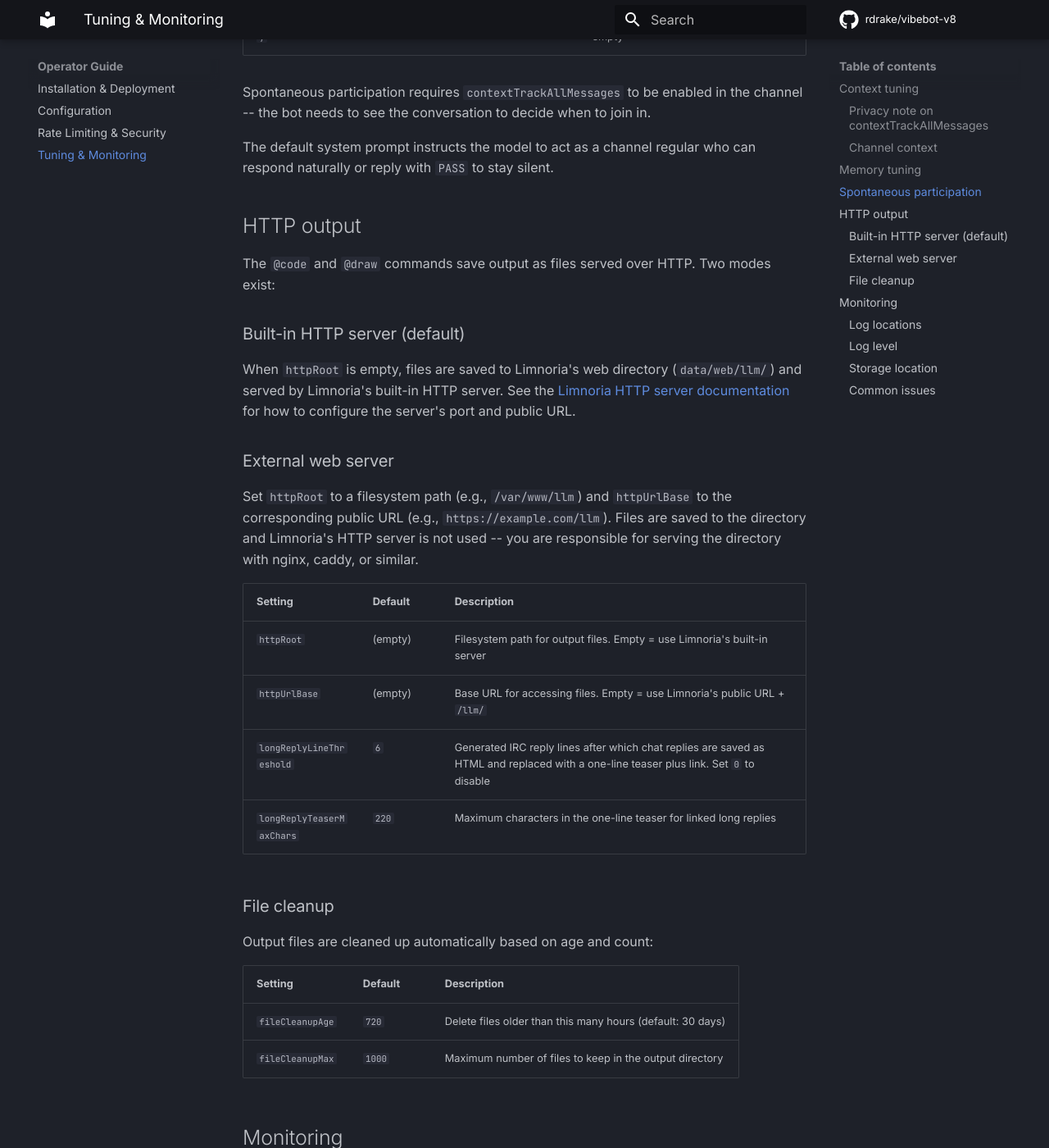
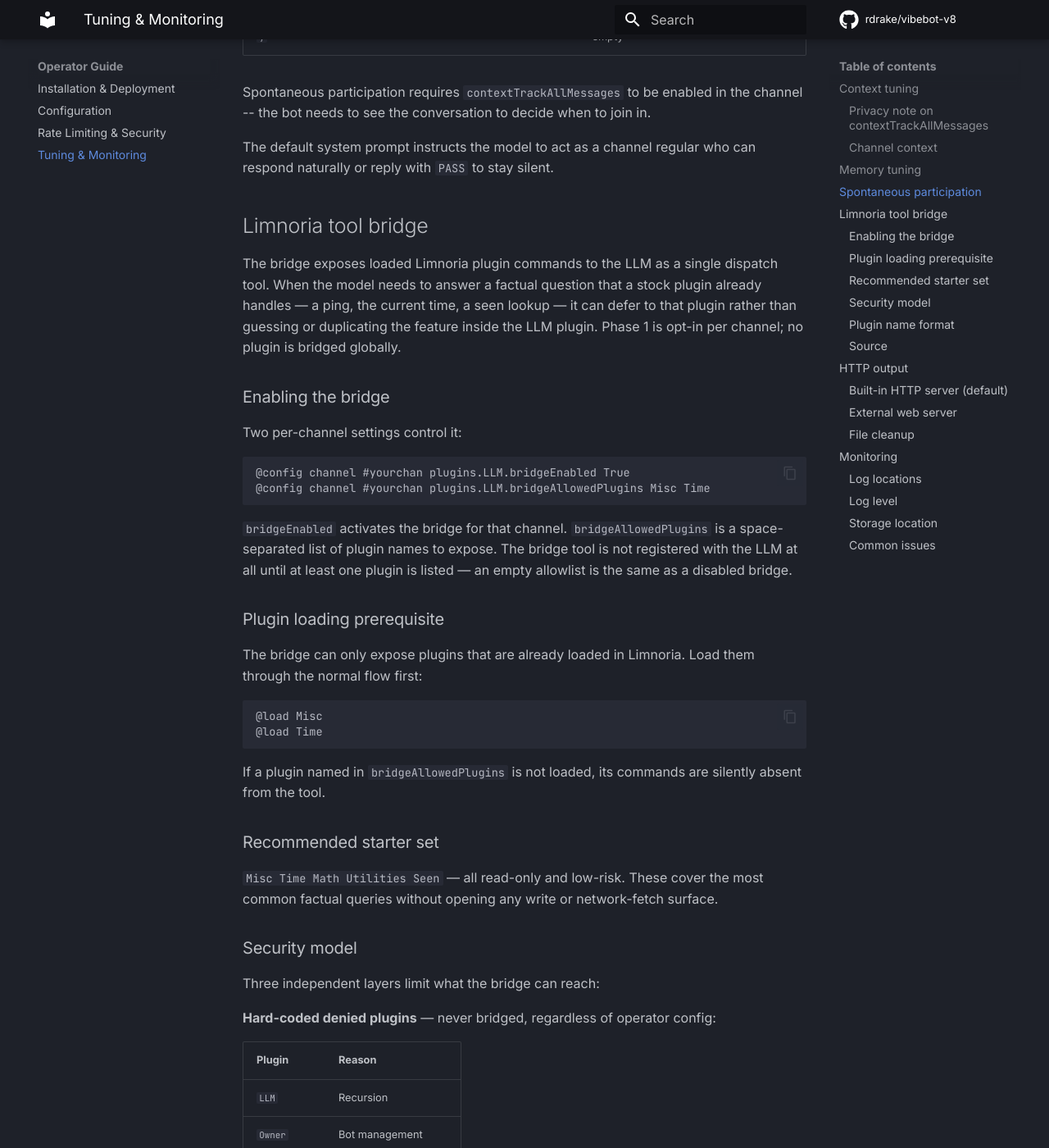
Before and after one commit to rdrake/vibebot-v8, an MkDocs documentation site: the page built from docs/guide/operator/tuning-monitoring.md, in a window 1280 px wide and 1400 px high, scrolled down 2247 px. Shown: the whole window at 82% size. Built offline with MkDocs 1.6.1 and Material for MkDocs 9.7.7, drawn with Linux system fonts in a browser that asks for light colours; comment, search, counter and statistics services are not loaded; some of the changed text lies outside the part shown.

Commit message:
docs(llm): document Limnoria tool bridge configuration

````diff
--- a/docs/guide/operator/tuning-monitoring.md
+++ b/docs/guide/operator/tuning-monitoring.md
@@ -51,6 +51,70 @@ When enabled, the bot occasionally joins channel conversations without being exp
 Spontaneous participation requires `contextTrackAllMessages` to be enabled in the channel -- the bot needs to see the conversation to decide when to join in.
 
 The default system prompt instructs the model to act as a channel regular who can respond naturally or reply with `PASS` to stay silent.
+
+## Limnoria tool bridge
+
+The bridge exposes loaded Limnoria plugin commands to the LLM as a single dispatch tool. When the model needs to answer a factual question that a stock plugin already handles — a ping, the current time, a seen lookup — it can defer to that plugin rather than guessing or duplicating the feature inside the LLM plugin. Phase 1 is opt-in per channel; no plugin is bridged globally.
+
+### Enabling the bridge
+
+Two per-channel settings control it:
+
+```
+@config channel #yourchan plugins.LLM.bridgeEnabled True
+@config channel #yourchan plugins.LLM.bridgeAllowedPlugins Misc Time
+```
+
+`bridgeEnabled` activates the bridge for that channel. `bridgeAllowedPlugins` is a space-separated list of plugin names to expose. The bridge tool is not registered with the LLM at all until at least one plugin is listed — an empty allowlist is the same as a disabled bridge.
+
+### Plugin loading prerequisite
+
+The bridge can only expose plugins that are already loaded in Limnoria. Load them through the normal flow first:
+
+```
+@load Misc
+@load Time
+```
+
+If a plugin named in `bridgeAllowedPlugins` is not loaded, its commands are silently absent from the tool.
+
+### Recommended starter set
+
+`Misc Time Math Utilities Seen` — all read-only and low-risk. These cover the most common factual queries without opening any write or network-fetch surface.
+
+### Security model
+
+Three independent layers limit what the bridge can reach:
+
+**Hard-coded denied plugins** — never bridged, regardless of operator config:
+
+| Plugin | Reason |
+|--------|--------|
+| `LLM` | Recursion |
+| `Owner` | Bot management |
+| `Admin` | Bot management |
+| `Config` | Bot management |
+| `Channel` | Channel management |
+| `User` | Account management |
+
+**Hard-coded denied commands** — blocked even when their host plugin is allowlisted:
+
+| Command | Reason |
+|---------|--------|
+| `Web.fetch` | SSRF vector |
+| `Utilities.apply` | Re-dispatch bypass |
+| `Misc.more` | Interactive scrollback only |
+| `Misc.clearmores` | Interactive scrollback only |
+
+**Limnoria's capability system** — applied per command at dispatch time. Commands guarded by default-deny anti-capabilities (`-owner`, `-admin`, `-trusted`, `-aka.*`, `-alias.*`, `-scheduler.add`, `-scheduler.remove`, `-scheduler.repeat`) will be refused unless the bot user has been explicitly granted the capability.
+
+### Plugin name format
+
+Names in `bridgeAllowedPlugins` must match Limnoria's CamelCase form exactly — `Misc`, `Time`, `Math`. Lowercase or mismatched names are ignored silently.
+
+### Source
+
+`plugins/llm/src/llm/limnoria_bridge.py`
 
 ## HTTP output
 
````
